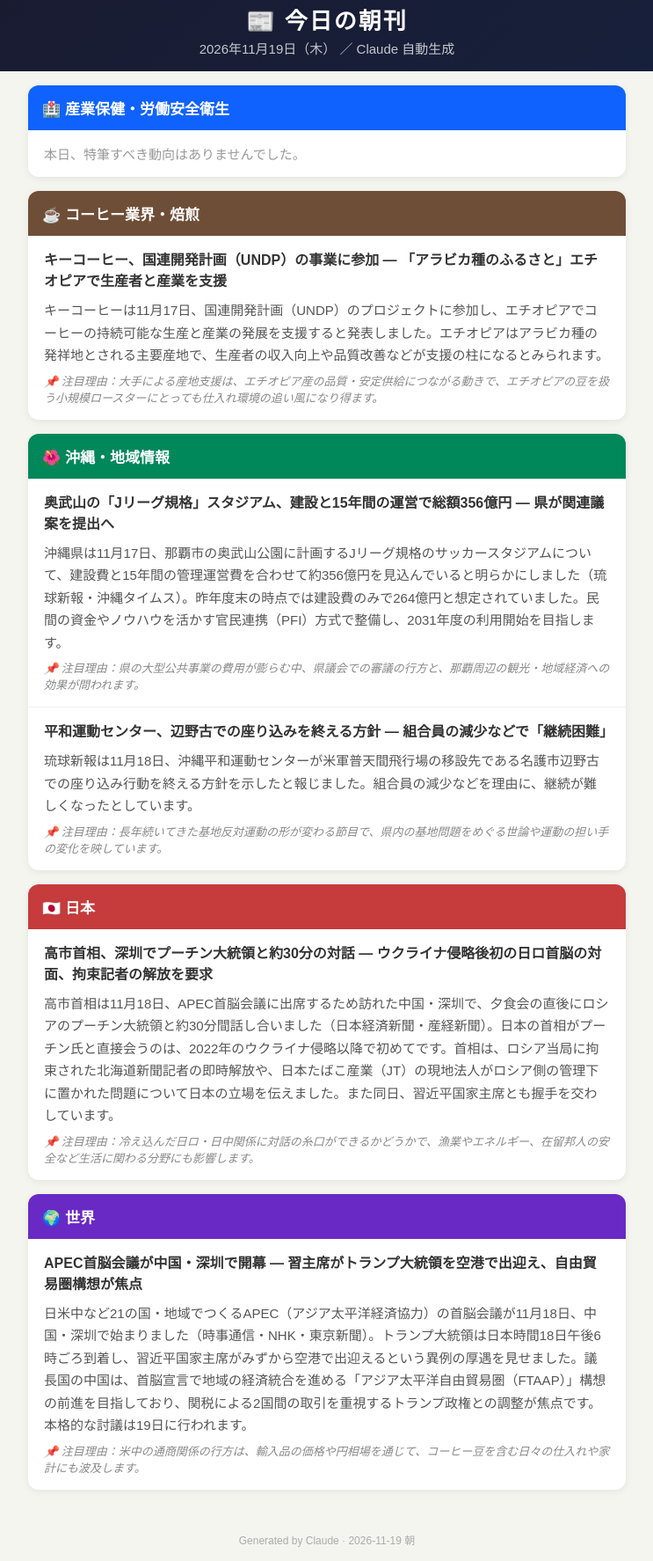
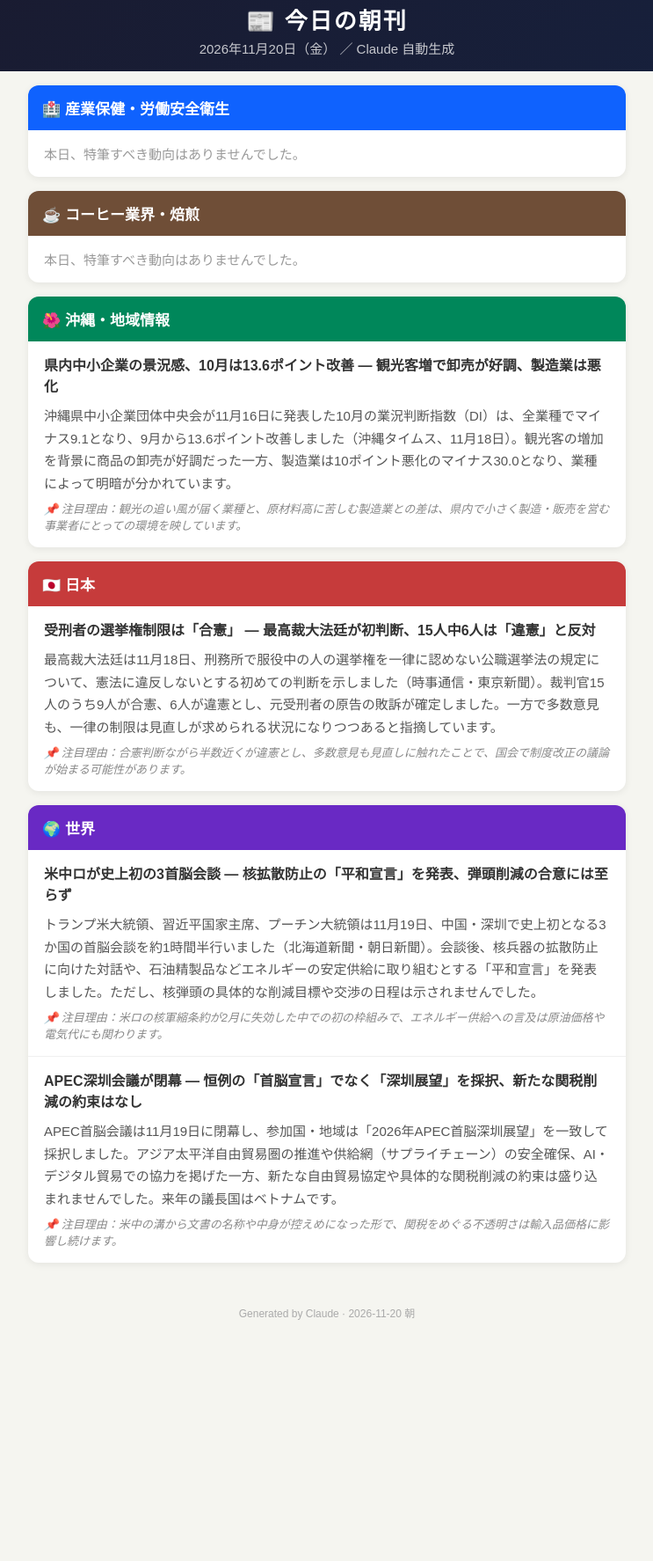
Before and after one commit to koji82kuni/morning-news, a plain HTML site: page index.html in a window 1280 px wide. Shown: the part 21-1795 px from the top of the page at 88% size, without its empty margins (268-1011 px from the left). After the commit the page ends 1537 px from the top, so only its background shows below. Drawn offline with Linux system fonts and the light colour scheme.

Commit message:
朝刊更新: 2026年11月20日

```diff
--- a/index.html
+++ b/index.html
@@ -3,7 +3,7 @@
 <head>
 <meta charset="UTF-8">
 <meta name="viewport" content="width=device-width, initial-scale=1.0">
-<title>朝刊 2026年11月19日（木）</title>
+<title>朝刊 2026年11月20日（金）</title>
 <style>
   body{font-family:'Hiragino Sans','BIZ UDPGothic',sans-serif;background:#f5f5f0;margin:0;padding:0;color:#333;}
   .header{background:linear-gradient(135deg,#1a1a2e,#16213e);color:white;padding:24px 20px 16px;text-align:center;}
@@ -29,7 +29,7 @@
 <body>
 <div class="header">
   <h1>📰 今日の朝刊</h1>
-  <div class="date">2026年11月19日（木） ／ Claude 自動生成</div>
+  <div class="date">2026年11月20日（金） ／ Claude 自動生成</div>
 </div>
 <div class="container">
 
@@ -40,46 +40,42 @@
 
   <div class="section sec-coffee">
     <div class="section-header">☕ コーヒー業界・焙煎</div>
-    <div class="news-item">
-      <div class="news-title">キーコーヒー、国連開発計画（UNDP）の事業に参加 ― 「アラビカ種のふるさと」エチオピアで生産者と産業を支援</div>
-      <div class="news-summary">キーコーヒーは11月17日、国連開発計画（UNDP）のプロジェクトに参加し、エチオピアでコーヒーの持続可能な生産と産業の発展を支援すると発表しました。エチオピアはアラビカ種の発祥地とされる主要産地で、生産者の収入向上や品質改善などが支援の柱になるとみられます。</div>
-      <div class="news-reason">📌 注目理由：大手による産地支援は、エチオピア産の品質・安定供給につながる動きで、エチオピアの豆を扱う小規模ロースターにとっても仕入れ環境の追い風になり得ます。</div>
-    </div>
+    <div class="no-news">本日、特筆すべき動向はありませんでした。</div>
   </div>
 
   <div class="section sec-okinawa">
     <div class="section-header">🌺 沖縄・地域情報</div>
     <div class="news-item">
-      <div class="news-title">奥武山の「Jリーグ規格」スタジアム、建設と15年間の運営で総額356億円 ― 県が関連議案を提出へ</div>
-      <div class="news-summary">沖縄県は11月17日、那覇市の奥武山公園に計画するJリーグ規格のサッカースタジアムについて、建設費と15年間の管理運営費を合わせて約356億円を見込んでいると明らかにしました（琉球新報・沖縄タイムス）。昨年度末の時点では建設費のみで264億円と想定されていました。民間の資金やノウハウを活かす官民連携（PFI）方式で整備し、2031年度の利用開始を目指します。</div>
-      <div class="news-reason">📌 注目理由：県の大型公共事業の費用が膨らむ中、県議会での審議の行方と、那覇周辺の観光・地域経済への効果が問われます。</div>
-    </div>
-    <div class="news-item">
-      <div class="news-title">平和運動センター、辺野古での座り込みを終える方針 ― 組合員の減少などで「継続困難」</div>
-      <div class="news-summary">琉球新報は11月18日、沖縄平和運動センターが米軍普天間飛行場の移設先である名護市辺野古での座り込み行動を終える方針を示したと報じました。組合員の減少などを理由に、継続が難しくなったとしています。</div>
-      <div class="news-reason">📌 注目理由：長年続いてきた基地反対運動の形が変わる節目で、県内の基地問題をめぐる世論や運動の担い手の変化を映しています。</div>
+      <div class="news-title">県内中小企業の景況感、10月は13.6ポイント改善 ― 観光客増で卸売が好調、製造業は悪化</div>
+      <div class="news-summary">沖縄県中小企業団体中央会が11月16日に発表した10月の業況判断指数（DI）は、全業種でマイナス9.1となり、9月から13.6ポイント改善しました（沖縄タイムス、11月18日）。観光客の増加を背景に商品の卸売が好調だった一方、製造業は10ポイント悪化のマイナス30.0となり、業種によって明暗が分かれています。</div>
+      <div class="news-reason">📌 注目理由：観光の追い風が届く業種と、原材料高に苦しむ製造業との差は、県内で小さく製造・販売を営む事業者にとっての環境を映しています。</div>
     </div>
   </div>
 
   <div class="section sec-japan">
     <div class="section-header">🇯🇵 日本</div>
     <div class="news-item">
-      <div class="news-title">高市首相、深圳でプーチン大統領と約30分の対話 ― ウクライナ侵略後初の日ロ首脳の対面、拘束記者の解放を要求</div>
-      <div class="news-summary">高市首相は11月18日、APEC首脳会議に出席するため訪れた中国・深圳で、夕食会の直後にロシアのプーチン大統領と約30分間話し合いました（日本経済新聞・産経新聞）。日本の首相がプーチン氏と直接会うのは、2022年のウクライナ侵略以降で初めてです。首相は、ロシア当局に拘束された北海道新聞記者の即時解放や、日本たばこ産業（JT）の現地法人がロシア側の管理下に置かれた問題について日本の立場を伝えました。また同日、習近平国家主席とも握手を交わしています。</div>
-      <div class="news-reason">📌 注目理由：冷え込んだ日ロ・日中関係に対話の糸口ができるかどうかで、漁業やエネルギー、在留邦人の安全など生活に関わる分野にも影響します。</div>
+      <div class="news-title">受刑者の選挙権制限は「合憲」 ― 最高裁大法廷が初判断、15人中6人は「違憲」と反対</div>
+      <div class="news-summary">最高裁大法廷は11月18日、刑務所で服役中の人の選挙権を一律に認めない公職選挙法の規定について、憲法に違反しないとする初めての判断を示しました（時事通信・東京新聞）。裁判官15人のうち9人が合憲、6人が違憲とし、元受刑者の原告の敗訴が確定しました。一方で多数意見も、一律の制限は見直しが求められる状況になりつつあると指摘しています。</div>
+      <div class="news-reason">📌 注目理由：合憲判断ながら半数近くが違憲とし、多数意見も見直しに触れたことで、国会で制度改正の議論が始まる可能性があります。</div>
     </div>
   </div>
 
   <div class="section sec-world">
     <div class="section-header">🌍 世界</div>
     <div class="news-item">
-      <div class="news-title">APEC首脳会議が中国・深圳で開幕 ― 習主席がトランプ大統領を空港で出迎え、自由貿易圏構想が焦点</div>
-      <div class="news-summary">日米中など21の国・地域でつくるAPEC（アジア太平洋経済協力）の首脳会議が11月18日、中国・深圳で始まりました（時事通信・NHK・東京新聞）。トランプ大統領は日本時間18日午後6時ごろ到着し、習近平国家主席がみずから空港で出迎えるという異例の厚遇を見せました。議長国の中国は、首脳宣言で地域の経済統合を進める「アジア太平洋自由貿易圏（FTAAP）」構想の前進を目指しており、関税による2国間の取引を重視するトランプ政権との調整が焦点です。本格的な討議は19日に行われます。</div>
-      <div class="news-reason">📌 注目理由：米中の通商関係の行方は、輸入品の価格や円相場を通じて、コーヒー豆を含む日々の仕入れや家計にも波及します。</div>
+      <div class="news-title">米中ロが史上初の3首脳会談 ― 核拡散防止の「平和宣言」を発表、弾頭削減の合意には至らず</div>
+      <div class="news-summary">トランプ米大統領、習近平国家主席、プーチン大統領は11月19日、中国・深圳で史上初となる3か国の首脳会談を約1時間半行いました（北海道新聞・朝日新聞）。会談後、核兵器の拡散防止に向けた対話や、石油精製品などエネルギーの安定供給に取り組むとする「平和宣言」を発表しました。ただし、核弾頭の具体的な削減目標や交渉の日程は示されませんでした。</div>
+      <div class="news-reason">📌 注目理由：米ロの核軍縮条約が2月に失効した中での初の枠組みで、エネルギー供給への言及は原油価格や電気代にも関わります。</div>
+    </div>
+    <div class="news-item">
+      <div class="news-title">APEC深圳会議が閉幕 ― 恒例の「首脳宣言」でなく「深圳展望」を採択、新たな関税削減の約束はなし</div>
+      <div class="news-summary">APEC首脳会議は11月19日に閉幕し、参加国・地域は「2026年APEC首脳深圳展望」を一致して採択しました。アジア太平洋自由貿易圏の推進や供給網（サプライチェーン）の安全確保、AI・デジタル貿易での協力を掲げた一方、新たな自由貿易協定や具体的な関税削減の約束は盛り込まれませんでした。来年の議長国はベトナムです。</div>
+      <div class="news-reason">📌 注目理由：米中の溝から文書の名称や中身が控えめになった形で、関税をめぐる不透明さは輸入品価格に影響し続けます。</div>
     </div>
   </div>
 
 </div>
-<div class="footer">Generated by Claude · 2026-11-19 朝</div>
+<div class="footer">Generated by Claude · 2026-11-20 朝</div>
 </body>
 </html>
```
